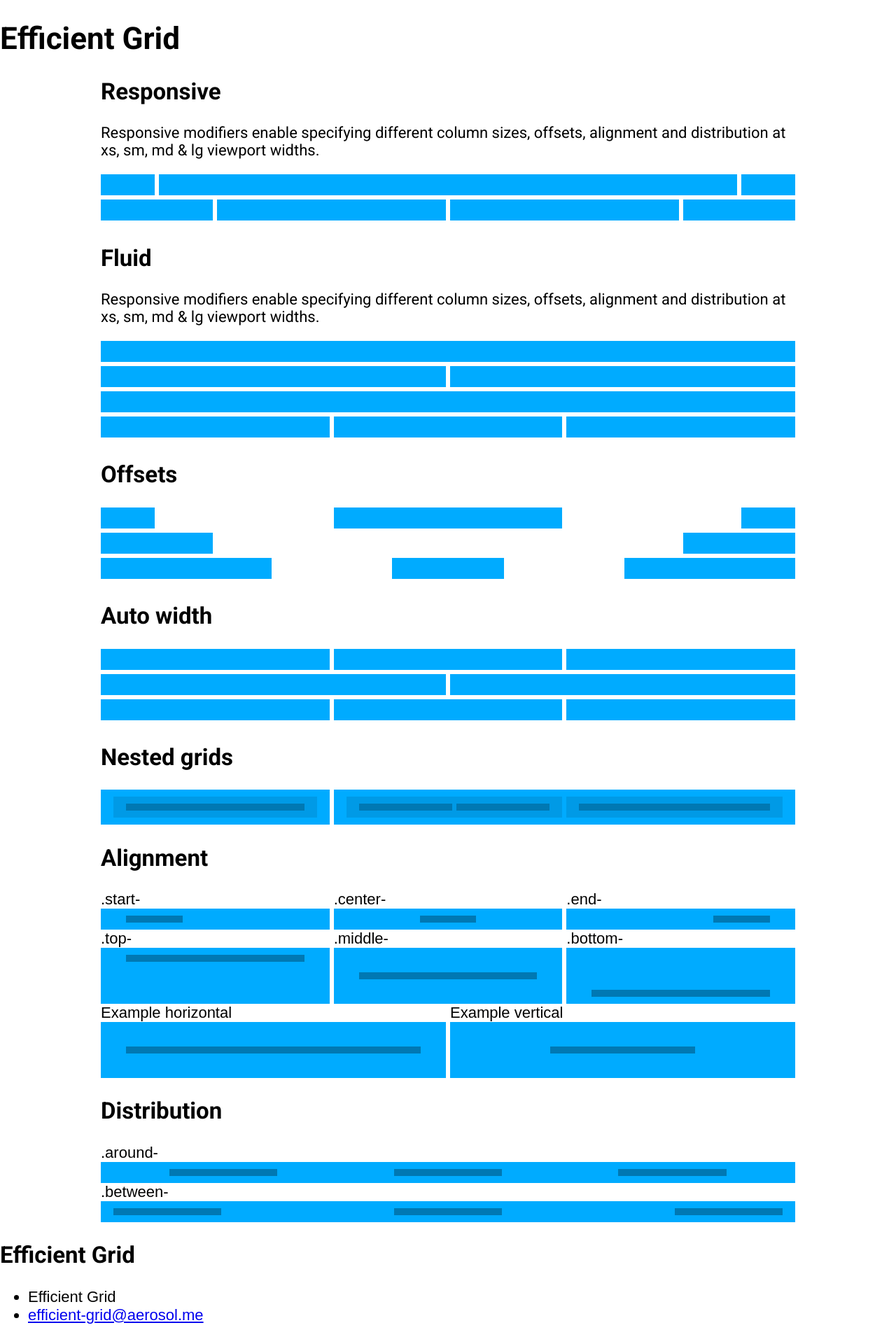
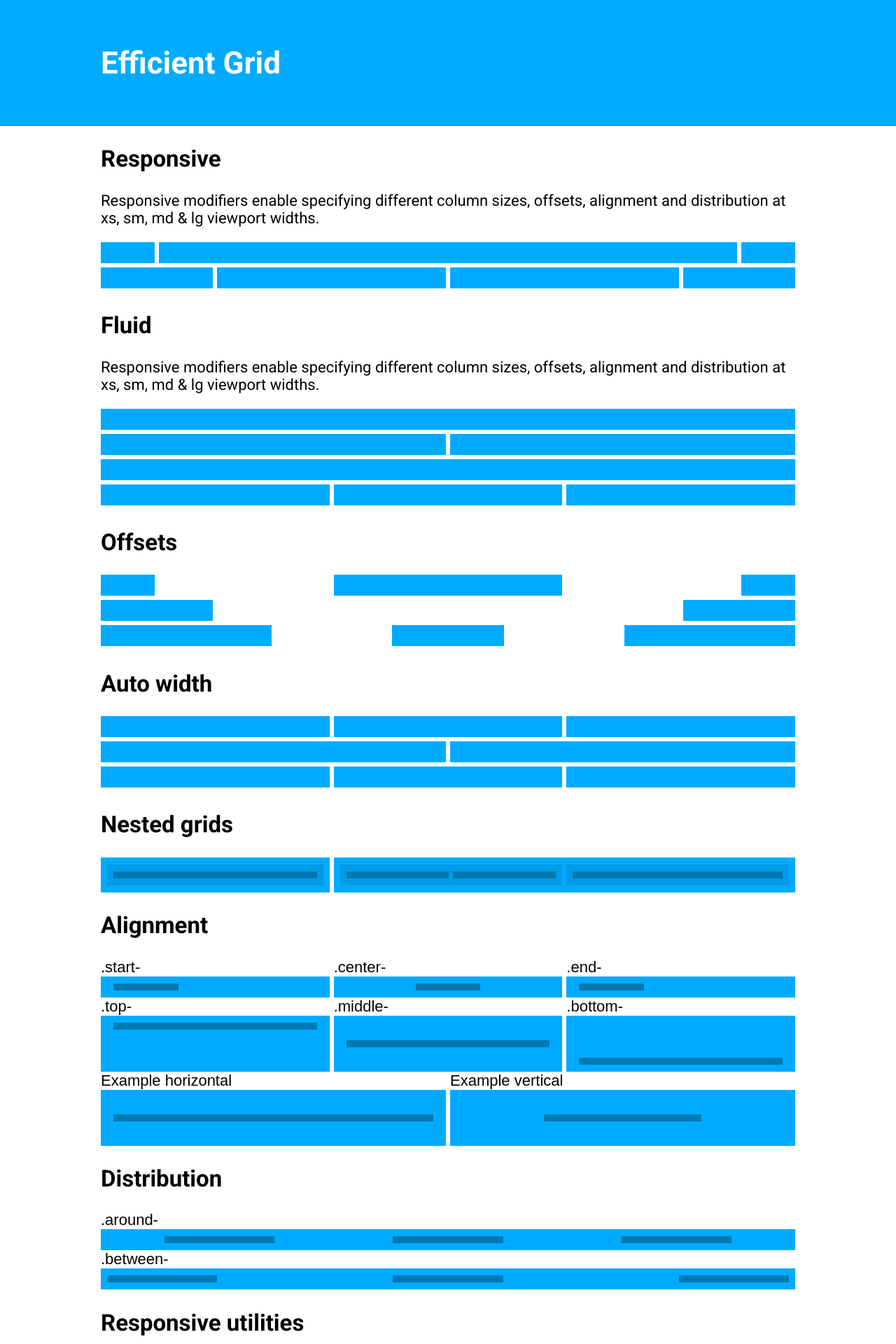
Before and after one commit to BillyBlaze/efficient-grid, a Jekyll site: the page built from index.html, in a window 1280 px wide. Shown: the top 1920 px of the page at 70% size. Built offline with Jekyll 4.4.1, drawn with Linux system fonts in a browser that asks for light colours; some of the changed text lies outside the part shown.

Commit message:
Add start for responsive utils

```diff
--- a/_includes/header.html
+++ b/_includes/header.html
@@ -1,5 +1,5 @@
-<header class="fluid">
-	<div class="column container">
+<header class="row middle-xs">
+	<div class="col-xs-12">
 		<h1>{{ site.title }}</h1>
 	</div>
 </header>
--- a/css/grid.css
+++ b/css/grid.css
@@ -131,8 +131,8 @@
   display: -ms-flexbox;
   display: flex;
   margin: 0;
-  padding-right: 15px;
-  padding-left: 15px;
+  padding-right: 2rem;
+  padding-left: 2rem;
   -webkit-box-flex: 0;
   -webkit-flex: 0 1 auto;
   -ms-flex: 0 1 auto;
@@ -275,7 +275,7 @@
   margin-left: 0%;
 }
 
-.start-xs {
+.left-xs {
   -webkit-box-pack: start;
   -webkit-justify-content: flex-start;
   -ms-flex-pack: start;
@@ -291,7 +291,7 @@
   text-align: center;
 }
 
-.end-xs {
+.right-xs {
   -webkit-box-pack: end;
   -webkit-justify-content: flex-end;
   -ms-flex-pack: end;
@@ -545,7 +545,7 @@
     margin-left: 0%;
   }
 
-  .start-sm {
+  .left-sm {
     -webkit-box-pack: start;
     -webkit-justify-content: flex-start;
     -ms-flex-pack: start;
@@ -561,7 +561,7 @@
     text-align: center;
   }
 
-  .end-sm {
+  .right-sm {
     -webkit-box-pack: end;
     -webkit-justify-content: flex-end;
     -ms-flex-pack: end;
@@ -816,7 +816,7 @@
     margin-left: 0%;
   }
 
-  .start-md {
+  .left-md {
     -webkit-box-pack: start;
     -webkit-justify-content: flex-start;
     -ms-flex-pack: start;
@@ -832,7 +832,7 @@
     text-align: center;
   }
 
-  .end-md {
+  .right-md {
     -webkit-box-pack: end;
     -webkit-justify-content: flex-end;
     -ms-flex-pack: end;
@@ -1087,7 +1087,7 @@
     margin-left: 0%;
   }
 
-  .start-lg {
+  .left-lg {
     -webkit-box-pack: start;
     -webkit-justify-content: flex-start;
     -ms-flex-pack: start;
@@ -1103,7 +1103,7 @@
     text-align: center;
   }
 
-  .end-lg {
+  .right-lg {
     -webkit-box-pack: end;
     -webkit-justify-content: flex-end;
     -ms-flex-pack: end;
@@ -1358,7 +1358,7 @@
     margin-left: 0%;
   }
 
-  .start-xlg {
+  .left-xlg {
     -webkit-box-pack: start;
     -webkit-justify-content: flex-start;
     -ms-flex-pack: start;
@@ -1374,7 +1374,7 @@
     text-align: center;
   }
 
-  .end-xlg {
+  .right-xlg {
     -webkit-box-pack: end;
     -webkit-justify-content: flex-end;
     -ms-flex-pack: end;
--- a/css/main.scss
+++ b/css/main.scss
@@ -52,8 +52,24 @@
 ;
 
 @import "normalize.css";
-.fluid {
-	width: 100%;
+body {
+	overflow-x: hidden;
+}
+
+header {
+	background: $main-color;
+	min-height: 180px;
+
+	h1 {
+		color: white;
+		margin: 0;
+	}
+
+	.col-xs-12 {
+		padding: 0 10rem;
+		max-width: 992px;
+		margin: 0 auto;
+	}
 }
 
 .page-content {
```
Also changed, not shown: _sections/08-responsive-utilities.html (added, +73 -0 lines).
